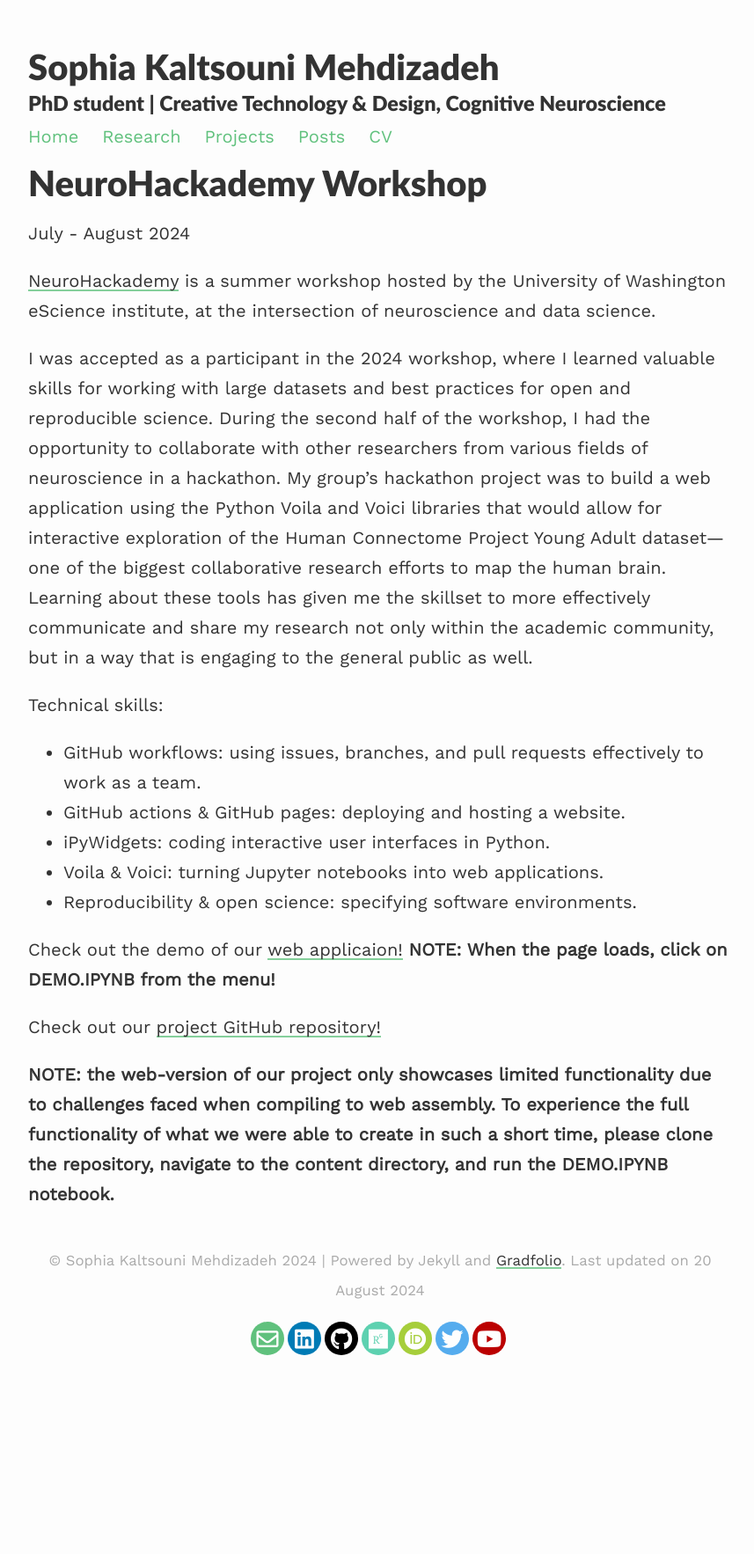
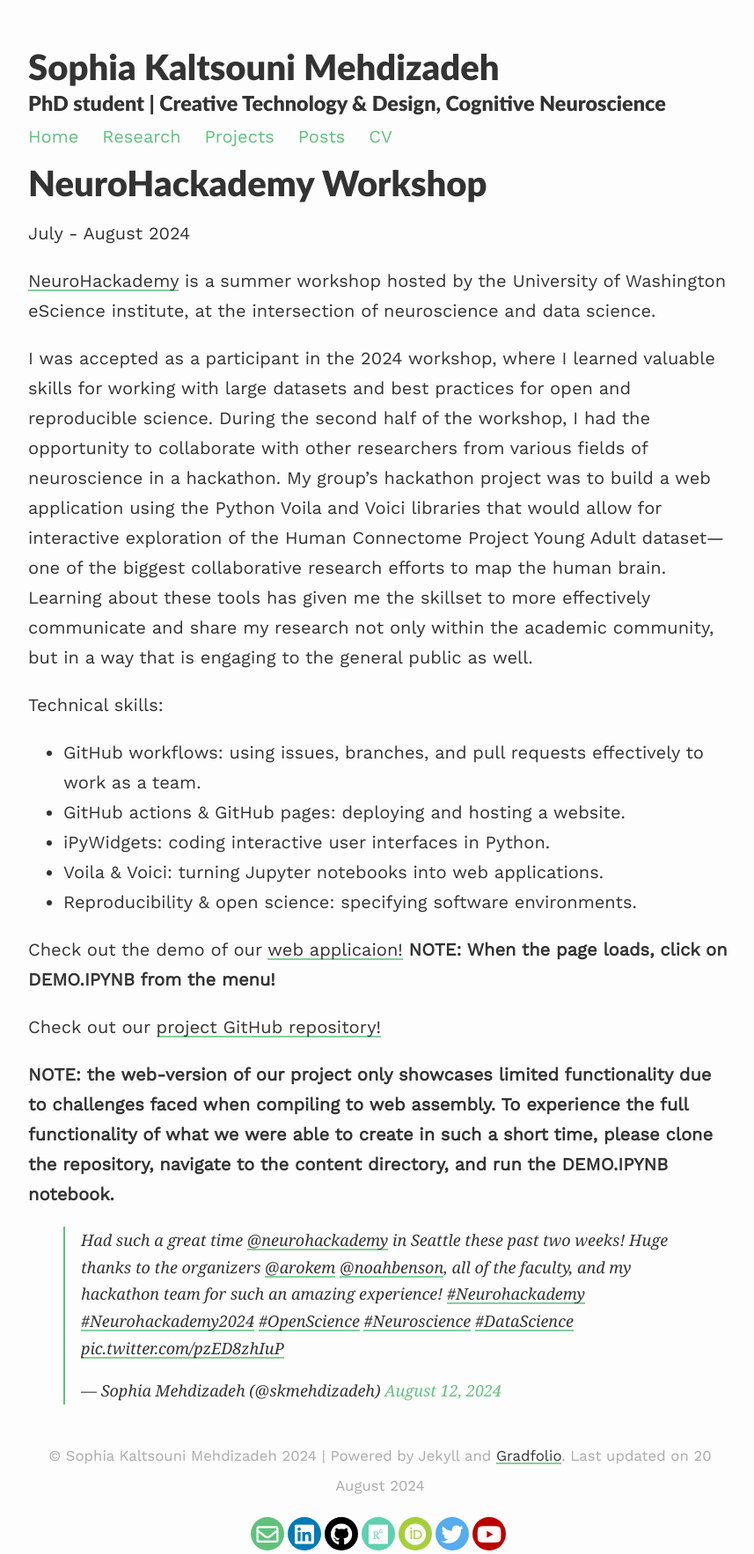
Before and after one commit to smehdizadeh/smehdizadeh.github.io, a Jekyll site: the page built from _posts/2024-08-10-Neurohackademy.md, in a window 1280 px wide. Shown: the whole page at 88% size, without its empty margins (208-1065 px from the left). Built offline with Jekyll 4.4.1, drawn with Linux system fonts in a browser that asks for light colours; nearby versions of some CDN libraries; comment, search, counter and statistics services are not loaded; before the commit the page ends 1544 px from its top, so only the background shows below that.

Commit message:
Update 2024-08-10-Neurohackademy.md

```diff
--- a/_posts/2024-08-10-Neurohackademy.md
+++ b/_posts/2024-08-10-Neurohackademy.md
@@ -21,3 +21,5 @@ Check out the demo of our [web applicaion!](https://neurohackademy2024.github.io
 Check out our [project GitHub repository!](https://github.com/NeuroHackademy2024/neuro-nav)
 
 **NOTE: the web-version of our project only showcases limited functionality due to challenges faced when compiling to web assembly. To experience the full functionality of what we were able to create in such a short time, please clone the repository, navigate to the content directory, and run the DEMO.IPYNB notebook.**
+
+<blockquote class="twitter-tweet"><p lang="en" dir="ltr">Had such a great time <a href="https://twitter.com/neurohackademy?ref_src=twsrc%5Etfw">@neurohackademy</a> in Seattle these past two weeks! Huge thanks to the organizers <a href="https://twitter.com/arokem?ref_src=twsrc%5Etfw">@arokem</a> <a href="https://twitter.com/noahbenson?ref_src=twsrc%5Etfw">@noahbenson</a>, all of the faculty, and my hackathon team for such an amazing experience! <a href="https://twitter.com/hashtag/Neurohackademy?src=hash&amp;ref_src=twsrc%5Etfw">#Neurohackademy</a> <a href="https://twitter.com/hashtag/Neurohackademy2024?src=hash&amp;ref_src=twsrc%5Etfw">#Neurohackademy2024</a> <a href="https://twitter.com/hashtag/OpenScience?src=hash&amp;ref_src=twsrc%5Etfw">#OpenScience</a> <a href="https://twitter.com/hashtag/Neuroscience?src=hash&amp;ref_src=twsrc%5Etfw">#Neuroscience</a> <a href="https://twitter.com/hashtag/DataScience?src=hash&amp;ref_src=twsrc%5Etfw">#DataScience</a> <a href="https://t.co/pzED8zhIuP">pic.twitter.com/pzED8zhIuP</a></p>&mdash; Sophia Mehdizadeh (@skmehdizadeh) <a href="https://twitter.com/skmehdizadeh/status/1823126080800088112?ref_src=twsrc%5Etfw">August 12, 2024</a></blockquote> <script async src="https://platform.twitter.com/widgets.js" charset="utf-8"></script>
```
